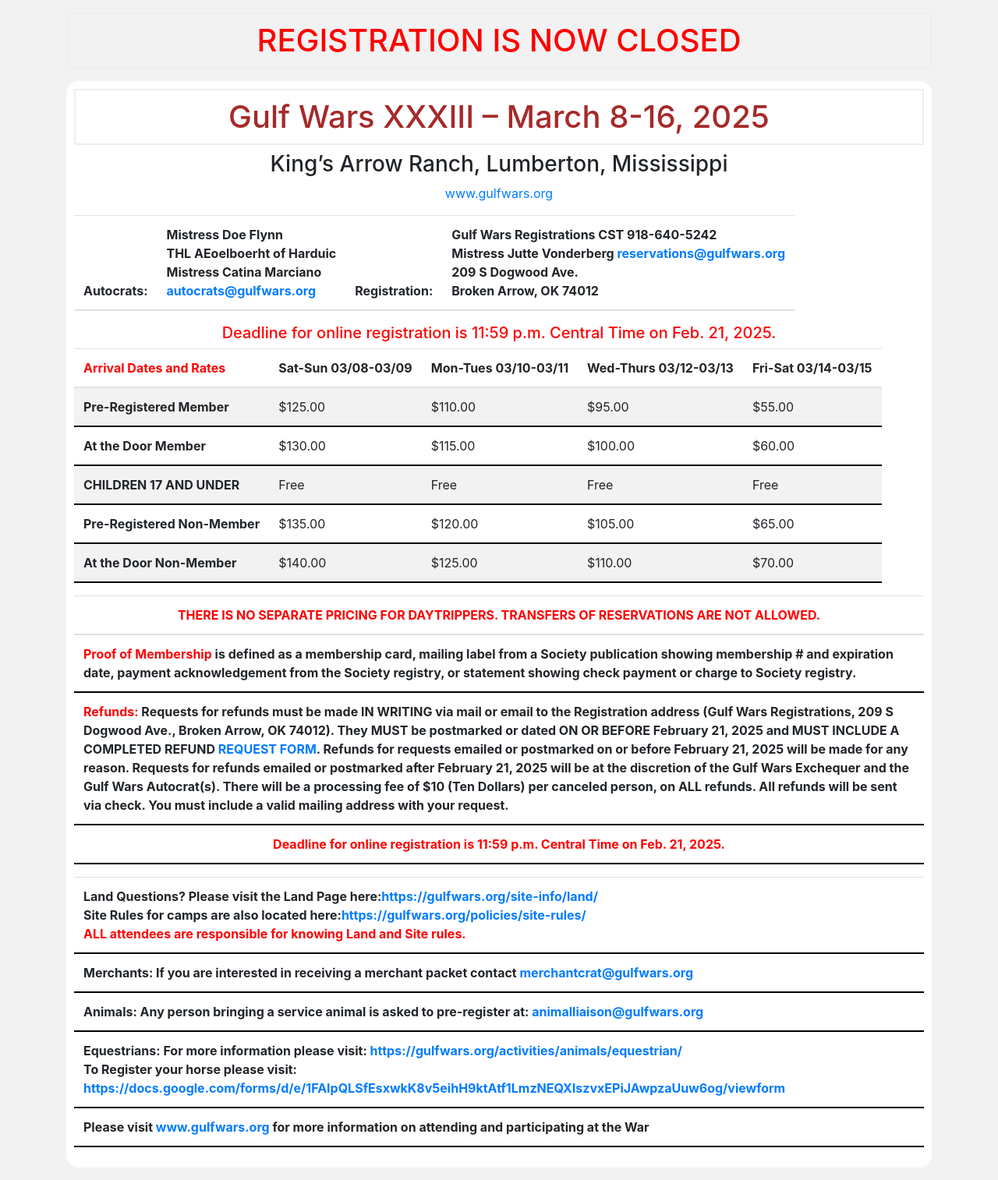
After one commit to gwtroll/gwtroll, a Flask app: template app/templates/prereg_closed.html in a window 1280 px wide. The commit adds this page. Shown: the whole page at 78% size. Run offline with Flask 3, Linux system fonts and the light colour scheme; the template is opened without the code that fills it, so the values that code supplies are empty; parts of the project's set-up code (start-up, migrations or seed data) failed here and were passed over; some libraries are stand-ins or nearby versions.

Commit message:
Waiver Language Updates Added Active to Manage Users +Payments Received Language +PreReg Closed Page +Red *s on New Reg Page Updated Pre Reg Deadline Language Updated Early On Language Updated Checkin to Bootstrap Updated Password Error Language

```diff
--- a/app/forms.py
+++ b/app/forms.py
@@ -14,7 +14,7 @@ agedata = [('18+', 'Adult 18+'), ('13-17', 'Teen 13 - 17'), ('6-12', 'Youth 6 -
 
 mbrdata = [('Member', 'Member'), ('Non-Member', 'Non-Member')]
 
-reporttypedata = [('royal_registrations', 'royal_registrations'), ('land_pre-reg', 'land_pre-reg'), ('full_export', 'full_export'), ('full_signatue_export', 'full_signature_export'), ('full_checkin_report', 'full_checkin_report'), ('at_door_count', 'at_door_count'), ('kingdom_count', 'kingdom_count'), ('ghost_report', 'ghost_report'), ('earlyon','early_on_report'), ('paypal_paid_export','paypal_paid_export'),('paypal_recon_export','paypal_recon_export'),('log_export','log_export')]
+reporttypedata = [('royal_registrations', 'royal_registrations'), ('land_pre-reg', 'land_pre-reg'), ('full_export', 'full_export'), ('full_signatue_export', 'full_signature_export'), ('full_checkin_report', 'full_checkin_report'), ('at_door_count', 'at_door_count'), ('kingdom_count', 'kingdom_count'), ('ghost_report', 'ghost_report'), ('earlyon','early_on_report'), ('paypal_paid_export','paypal_paid_export'),('paypal_recon_export','paypal_recon_export'),('log_export','log_export'),('minor_waivers','minor_waivers')]
 
 arrivaldata = [('03-08-2025','Saturday - March 8th 2025'),('03-09-2025','Sunday - March 9th 2025'),('03-10-2025','Monday - March 10th 2025'),('03-11-2025','Tuesday - March 11th 2025'),('03-12-2025','Wednesday - March 12th 2025'),('03-13-2025','Tursday - March 13th 2025'),('03-14-2025','Friday - March 14th 2025'),('03-15-2025','Saturday - March 15th 2025'),('Early_On','Early On')]
 
@@ -107,7 +107,7 @@ class CreateRegForm(FlaskForm):
     state_province = StringField('State/Province')
     zip = IntegerField('Zip', validators=[Optional()])
     country = StringField('Country')
-    phone = StringField('Phone')
+    phone = StringField('Phone', validators=[DataRequired()])
     email = StringField('Email')
     invoice_email = StringField('Invoice Email')
     onsite_contact_name = StringField('Legal Name', validators=[DataRequired()])
@@ -161,6 +161,8 @@ class CheckinForm(FlaskForm):
     rate_age = SelectField('Age Range', validators=[DataRequired()], choices=agedata)
     rate_mbr = SelectField('Membership Status', validators=[DataRequired()], choices=mbrdata)
     medallion = IntegerField('Medallion #', validators=[DataRequired()])
+    # UNCOMMENT ONCE DB UPDATED - MINOR WAIVER STATUS
+    # minor_waiver = SelectField('Minor Waiver', validators=[NoneOf('-', message='You must select a Minor Form Validation')], choices=[('-','-'),('Signed by Parent/Guardian','Signed by Parent/Guardian'),('Medical Authorization Form Submitted','Medical Authorization Form Submitted')])
     submit = SubmitField('Submit')
 
 class EditForm(FlaskForm):
--- a/app/models.py
+++ b/app/models.py
@@ -101,6 +101,8 @@ class Registrations(db.Model):
     onsite_contact_group: so.Mapped[Optional[str]]
     offsite_contact_name: so.Mapped[Optional[str]]
     offsite_contact_phone: so.Mapped[Optional[str]]
+    # UNCOMMENT ONCE DB UPDATED - MINOR WAIVER STATUS
+    # minor_waiver: so.Mapped[Optional[str]]
     requests: so.Mapped[Optional[str]]
     checkin: so.Mapped[Optional[datetime]]
     medallion: so.Mapped[Optional[int]]
--- a/app/routes.py
+++ b/app/routes.py
@@ -280,8 +280,11 @@ def login():
     if form.validate_on_submit():
         user = db.session.scalar(
             sa.select(User).where(User.username == form.username.data))
-        if user is None or not user.check_password(form.password.data) or not user.active:
+        if user is None or not user.check_password(form.password.data):
             flash('Invalid username or password')
+            return redirect(url_for('login'))
+        if not user.active:
+            flash('User is Inactive')
             return redirect(url_for('login'))
         login_user(user, remember=form.remember_me.data)
         return redirect(url_for('index'))
@@ -365,7 +368,7 @@ def reg(regid):
 @login_required
 @roles_accepted('Admin','Invoices','Department Head')
 def unsentinvoices():
-    regs = Registrations.query.filter(and_(Registrations.invoice_number == None, Registrations.invoice_status != 'CANCELED', Registrations.invoice_status != 'DUPLICATE', Registrations.invoice_status != 'SENT', Registrations.invoice_status != 'PAID', Registrations.prereg_status == "SUCCEEDED")).all()
+    regs = Registrations.query.filter(and_(Registrations.invoice_number == None, Registrations.invoice_status != 'CANCELED', Registrations.invoice_status != 'DUPLICATE', Registrations.invoice_status != 'SENT', Registrations.invoice_status != 'PAID', Registrations.prereg_status == "SUCCEEDED")).order_by(Registrations.invoice_email).all()
     preregtotal = prereg_total()
     invoicecount = unsent_count()
     regcount = unsent_reg_count()
@@ -375,7 +378,7 @@ def unsentinvoices():
 @login_required
 @roles_accepted('Admin','Invoices','Department Head')
 def openinvoices():
-    regs = Registrations.query.filter(and_(Registrations.invoice_number != None, Registrations.prereg_status == "SUCCEEDED", Registrations.invoice_status == 'SENT')).all()
+    regs = Registrations.query.filter(and_(Registrations.invoice_number != None, Registrations.prereg_status == "SUCCEEDED", Registrations.invoice_status == 'SENT')).order_by(Registrations.invoice_email).all()
     preregtotal = prereg_total()
     invoicecount = open_count()
     regcount = open_reg_count()
@@ -385,7 +388,7 @@ def openinvoices():
 @login_required
 @roles_accepted('Admin','Invoices','Department Head')
 def paidinvoices():
-    regs = Registrations.query.filter(and_(Registrations.invoice_number != None, Registrations.prereg_status == "SUCCEEDED", Registrations.invoice_status == 'PAID')).all()
+    regs = Registrations.query.filter(and_(Registrations.invoice_number != None, Registrations.prereg_status == "SUCCEEDED", Registrations.invoice_status == 'PAID')).order_by(Registrations.invoice_email).all()
     preregtotal = prereg_total()
     invoicecount = paid_count()
     regcount = paid_reg_count()
@@ -395,7 +398,7 @@ def paidinvoices():
 @login_required
 @roles_accepted('Admin','Invoices','Department Head')
 def canceledinvoices():
-    regs = Registrations.query.filter(and_(Registrations.prereg_status == "SUCCEEDED", or_(Registrations.invoice_status == 'CANCELED', Registrations.invoice_status == 'DUPLICATE'))).all()
+    regs = Registrations.query.filter(and_(Registrations.prereg_status == "SUCCEEDED", or_(Registrations.invoice_status == 'CANCELED', Registrations.invoice_status == 'DUPLICATE'))).order_by(Registrations.invoice_email).all()
     preregtotal = prereg_total()
     invoicecount = canceled_count()
     regcount = canceled_reg_count()
@@ -405,7 +408,7 @@ def canceledinvoices():
 @login_required
 @roles_accepted('Admin','Invoices','Department Head')
 def allinvoices():
-    regs = Registrations.query.filter(Registrations.prereg_status == "SUCCEEDED").all()
+    regs = Registrations.query.filter(Registrations.prereg_status == "SUCCEEDED").order_by(Registrations.invoice_email).all()
     return render_template('invoice_list.html', regs=regs, back='all')
 
 @app.route('/invoice/<int:regid>', methods=('GET', 'POST'))
@@ -634,6 +637,10 @@ def upload():
 
 @app.route('/registration', methods=('GET', 'POST'))
 def createprereg():
+    # Close Pre-Reg at Midnight 02/22/2025
+    if datetime.now().date() >= datetime.strptime('02/22/2025','%m/%d/%Y').date():
+        return render_template("prereg_closed.html")
+
     form = CreatePreRegForm()
 
     loading_df = pd.read_csv('gwlodging.csv')
@@ -850,7 +857,7 @@ def editreg():
             reg.invoice_email = request.form.get('invoice_email')
             reg.kingdom = request.form.get('kingdom')
             reg.lodging = request.form.get('lodging')
-            reg.rate_date = datetime.strptime(request.form.get('rate_date'), '%Y-%m-%d')
+            reg.rate_date = datetime.strptime(request.form.get('rate_date'), '%Y-%m-%d') if request.form.get('rate_date') != '' else None
             reg.rate_age = request.form.get('rate_age')
             reg.rate_mbr = request.form.get('rate_mbr')
             if request.form.get('medallion'):
@@ -924,11 +931,14 @@ def checkin():
     #today = int(datetime.today().date().strftime('%-d'))  #Get today's day to calculate pricing
 
     #Check for medallion number
+
     if request.method == 'POST':
         medallion = form.medallion.data
         kingdom = form.kingdom.data
         rate_mbr = form.rate_mbr.data
         rate_age = form.rate_age.data
+        # UNCOMMENT ONCE DB UPDATED - MINOR WAIVER STATUS
+        # minor_waiver = form.minor_waiver.data
 
         # if rate_age is not None:
         #     print("Pricing Start")
@@ -982,20 +992,26 @@ def checkin():
         #     else:  # Youth and Royal Pricing
         #         price_calc = 0
 
+        # UNCOMMENT ONCE DB UPDATED - MINOR WAIVER STATUS
+        # if form.minor_waiver.data == '-':
+        #     flash('You must select a Minor Waiver Validation')
+
         if request.form.get('medallion') != '' and request.form.get('medallion') != None:
             medallion_check = Registrations.query.filter_by(medallion=form.medallion.data).first()
         else:
             medallion_check = None
 
         if medallion_check is not None and int(regid) != int(medallion_check.regid):
-            flash("Medallion # " + str(medallion_check.medallion) + " already assigned to " + str(medallion_check.regid) )
-            dup_url = '<a href=' + url_for('reg', regid=str(medallion_check.regid)) + ' target="_blank" rel="noopener noreferrer">Duplicate</a>'
-            flash(Markup(dup_url))
+            duplicate_name = medallion_check.fname + " " + medallion_check.lname
+            dup_url = '<a href=' + url_for('reg', regid=str(medallion_check.regid)) + f' target="_blank" rel="noopener noreferrer">{duplicate_name}</a>'
+            flash("Medallion # " + str(medallion_check.medallion) + " already assigned to " +  Markup(dup_url))
         else:
             reg.medallion = medallion
             reg.rate_mbr = rate_mbr
             reg.rate_age = rate_age
             reg.kingdom = kingdom
+            # UNCOMMENT ONCE DB UPDATED - MINOR WAIVER STATUS
+            # reg.minor_waiver = minor_waiver
             reg.checkin = datetime.today()
             reg.price_calc = calculate_price_calc(reg)
             #Calculate Price Due
@@ -1371,6 +1387,18 @@ def reports():
         df.to_csv(path1)
         return send_file(path2)
 
+    # UNCOMMENT ONCE DB UPDATED - MINOR WAIVER STATUS
+    # if report_type == 'minor_waivers':
+    #     file = 'minor_waivers_' + str(datetime.now().isoformat(' ', 'seconds').replace(" ", "_").replace(":","-")) + '.csv'
+
+    #     rptquery = "SELECT regid, fname, lname, minor_waiver FROM registrations WHERE minor_waiver IS NOT NULL"
+    #     df = pd.read_sql_query(rptquery, engine)
+
+    #     path1 = './reports/' + file
+    #     path2 = '../reports/' + file
+
+    #     df.to_csv(path1)
+    #     return send_file(path2)
 
     return render_template('reports.html', form=form)
 
--- /dev/null
+++ b/app/templates/prereg_closed.html
@@ -0,0 +1,146 @@
+{% extends 'base_restricted.html' %}
+
+{% block content %}
+
+<h1 class="text-center" style="color: red;">REGISTRATION IS NOW CLOSED</h1>
+
+<div style="background-color: rgb(255, 255, 255); padding: 10px; border-radius: 1em;">
+<h1>{% block title %} Gulf Wars XXXIII – March 8-16, 2025 {% endblock %}</h1>
+<h3 class="text-center">King’s Arrow Ranch, Lumberton, Mississippi</h3>
+<p class="text-center"><a href="http://www.gulfwars.org">www.gulfwars.org</a></p>
+
+<table class="table table-striped table-responsive">
+    <thead>
+      <tr>
+        <th scope="col">Autocrats:</th>
+        <th scope="col">
+            Mistress Doe Flynn<br>
+            THL AEoelboerht of Harduic<br>
+            Mistress Catina Marciano<br>
+            <a href="mailto:autocrats@gulfwars.org">autocrats@gulfwars.org</a>
+        </th>
+        <th scope="col">Registration:</th>
+        <th scope="col">
+            Gulf Wars Registrations CST 918-640-5242 <br>
+            Mistress Jutte Vonderberg <a href="mailto:reservations@gulfwars.org">reservations@gulfwars.org</a><br>
+            209 S Dogwood Ave. <br>
+            Broken Arrow, OK 74012
+        </th>
+      </tr>
+    </thead>
+    </table>
+    <h5 class="text-center" style="color: red;">Deadline for online registration is 11:59 p.m. Central Time on Feb. 21, 2025.</h5>
+
+<table class="table table-striped table-responsive">
+    <thead>
+      <tr>
+        <th scope="col" style="color: red;">Arrival Dates and Rates</th>
+        <th scope="col">Sat-Sun 03/08-03/09</th>
+        <th scope="col">Mon-Tues 03/10-03/11</th>
+        <th scope="col">Wed-Thurs 03/12-03/13</th>
+        <th scope="col">Fri-Sat 03/14-03/15</th>
+      </tr>
+    </thead>
+    <tbody>
+      <tr>
+        <th scope="row">Pre-Registered Member</th>
+        <td>$125.00</td>
+        <td>$110.00</td>
+        <td>$95.00</td>
+        <td>$55.00</td>
+      </tr>
+      <tr>
+        <th scope="row">At the Door Member</th>
+        <td>$130.00</td>
+        <td>$115.00</td>
+        <td>$100.00</td>
+        <td>$60.00</td>
+      </tr>
+      <tr>
+        <th scope="row">CHILDREN 17 AND UNDER</th>
+        <td>Free</td>
+        <td>Free</td>
+        <td>Free</td>
+        <td>Free</td>
+      </tr>
+      <tr>
+        <th scope="row">Pre-Registered Non-Member</th>
+        <td>$135.00</td>
+        <td>$120.00</td>
+        <td>$105.00</td>
+        <td>$65.00</td>
+      </tr>
+      <tr>
+        <th scope="row">At the Door Non-Member</th>
+        <td>$140.00</td>
+        <td>$125.00</td>
+        <td>$110.00</td>
+        <td>$70.00</td>
+      </tr>
+    </tbody>
+  </table>
+
+  <table class="table table-responsive">
+    <thead>
+      <tr>
+        <th scope="col" class="text-center" style="color: red;">THERE IS NO SEPARATE PRICING FOR DAYTRIPPERS. TRANSFERS OF RESERVATIONS ARE NOT ALLOWED.</th>
+      </tr>
+    </thead>
+    <tbody>
+      <tr>
+        <th scope="row"><span style="color: red;">Proof of Membership</span> is defined as a membership card, mailing label from a Society publication showing membership # and expiration date, payment acknowledgement from the Society registry, or statement showing check payment or charge to Society registry.</th>
+      </tr>
+      <tr>
+        <th scope="row"><span style="color: red;">Refunds:</span> Requests for refunds must be made IN WRITING via mail or email to the Registration address (Gulf Wars Registrations, 209 S Dogwood Ave., Broken Arrow, OK 74012). They MUST be postmarked or dated ON OR BEFORE February 21, 2025 and MUST INCLUDE A COMPLETED REFUND <a href="https://gulfwars.org/wp-content/uploads/2025/01/GW-Refund-Request-Fillable-Site-Fee.pdf">REQUEST FORM</a>. Refunds for requests emailed or postmarked on or before February 21, 2025 will be made for any reason. Requests for refunds emailed or postmarked after February 21, 2025 will be at the discretion of the Gulf Wars Exchequer and the Gulf Wars Autocrat(s). There will be a processing fee of $10 (Ten Dollars) per canceled person, on ALL refunds. All refunds will be sent via check. You must include a valid mailing address with your request.</th>
+      </tr>
+      <tr>
+        <th scope="row" class="text-center" style="color: red;">Deadline for online registration is 11:59 p.m. Central Time on Feb. 21, 2025.</th>
+      </tr>
+    </tbody>
+  </table>
+
+<table class="table">
+    <tbody>
+      <tr>
+        <th scope="row">Land Questions? Please visit the Land Page here:<a href="https://gulfwars.org/site-info/land/">https://gulfwars.org/site-info/land/</a>
+        <br>
+
+        Site Rules for camps are also located here:<a href="https://gulfwars.org/policies/site-rules/">https://gulfwars.org/policies/site-rules/</a>
+        <br>
+
+        <span style="color: red;">ALL attendees are responsible for knowing Land and Site rules.</span>
+        </th>
+        </tr>
+      <tr>
+        <th scope="row">Merchants: If you are interested in receiving a merchant packet contact <a href="mailto:merchantcrat@gulfwars.org">merchantcrat@gulfwars.org</a></th>
+      </tr>
+      <tr>
+        <th scope="row">Animals: Any person bringing a service animal is asked to pre-register at: <a href="mailto:animalliaison@gulfwars.org">animalliaison@gulfwars.org</a></th>
+      </tr>
+      <tr>
+        <th scope="row">Equestrians: For more information please visit: <a href="https://gulfwars.org/activities/animals/equestrian/">https://gulfwars.org/activities/animals/equestrian/</a><br>
+        To Register your horse please visit: <a href="https://docs.google.com/forms/d/e/1FAIpQLSfEsxwkK8v5eihH9ktAtf1LmzNEQXIszvxEPiJAwpzaUuw6og/viewform">https://docs.google.com/forms/d/e/1FAIpQLSfEsxwkK8v5eihH9ktAtf1LmzNEQXIszvxEPiJAwpzaUuw6og/viewform </a></th>
+      </tr>
+      <tr>
+        <th scope="row">Please visit <a href="http://www.gulfwars.org">www.gulfwars.org</a> for more information on attending and participating at the War</th>
+      </tr>
+    </tbody>
+  </table>
+</div>
+
+<script>
+
+
+    function royalCheck() {
+        const rate_age = document.getElementById("rate_age").value;
+        const royals = document.getElementById("royals");
+        if (rate_age == 'Royals') {
+            royals.style.display = 'block';
+        }
+        else {
+            royals.style.display = 'none';
+        }
+    }
+
+</script>
+{% endblock %}
--- a/app/templates/users.html
+++ b/app/templates/users.html
@@ -5,6 +5,7 @@
 <table id="userTable" class="table table-striped">
     <thread>
         <tr>
+            <th>Active</th>
             <th>User Name</th>
             <th>Role</th>
             <th>First Name</th>
@@ -19,6 +20,9 @@
             <form action="/user">
                 <td style="display: none;">
                     <input type="hidden" name="userid" id="userid" value="{{user.id}}">{{user.id}}
+                </td>
+                <td>
+                    {{user.active}}
                 </td>
                 <td>
                     {{user.username}}
```
Also changed, not shown: app/templates/checkin.html (+44 -17 lines), app/templates/create.html (+13 -11 lines), app/templates/create_prereg.html (+11 -2 lines), app/templates/reg.html (+12 -1 lines), app/templates/waiver.html (+18 -0 lines).
